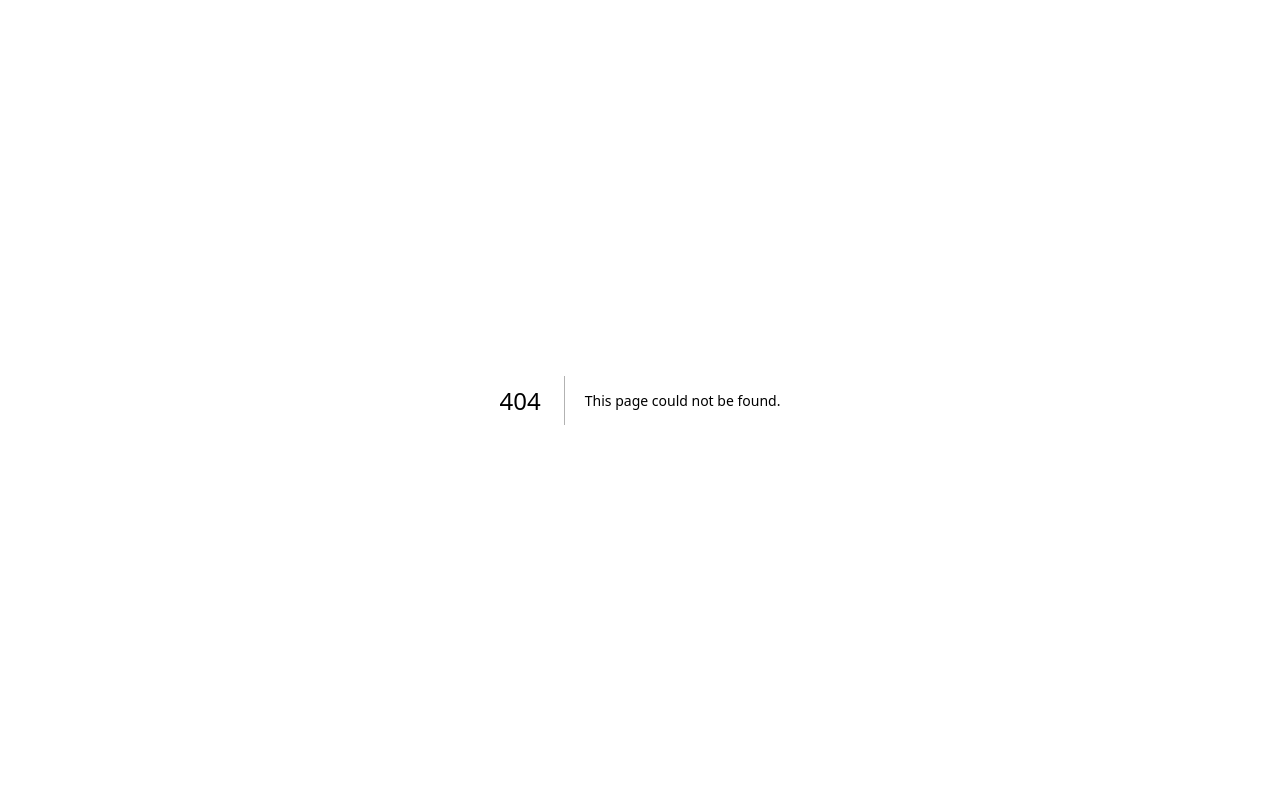
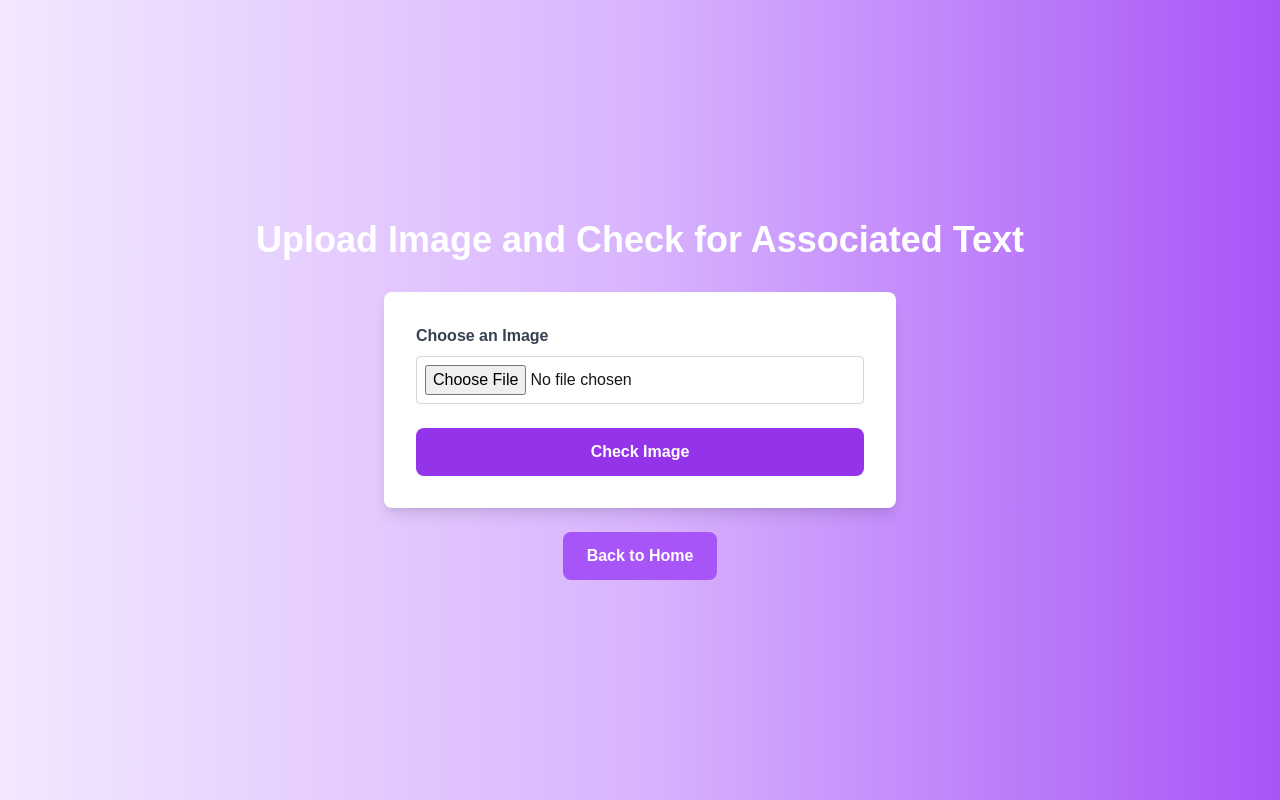
Before and after one commit to sandhyanimbark/mymagician, a Next.js app: page /check-image in a window 1280 px wide. Before the commit this address had no page. Built offline with nearby package versions, Linux system fonts and the light colour scheme; no server answers.

Commit message:
finally completed the project for soham

```diff
--- /dev/null
+++ b/app/check-image/page.js
@@ -0,0 +1,135 @@
+'use client';
+import { useState, useRef } from 'react';
+import { useRouter } from 'next/navigation';  // Import the useRouter hook for navigation
+import { supabase } from '../../lib/supabaseClient';  // Ensure the path to your Supabase client is correct
+import { TrashIcon } from '@heroicons/react/24/outline';  // For the dustbin icon
+import toast, { Toaster } from 'react-hot-toast';  // For toast notifications
+
+export default function CheckImagePage() {
+  const [imageFile, setImageFile] = useState(null);  // State to store the selected image file
+  const [associatedText, setAssociatedText] = useState('');  // Associated text state
+  const [loading, setLoading] = useState(false);  // Loading state
+  const fileInputRef = useRef(null);  // Ref for the file input field
+  const router = useRouter();  // Initialize the useRouter hook
+
+  // Handle image upload and check for duplicates
+  const handleImageCheck = async (e) => {
+    e.preventDefault();
+    setLoading(true);
+    setAssociatedText('');
+
+    // Check if an image is selected
+    if (!imageFile) {
+      toast.error('Please upload an image to check.');
+      setLoading(false);
+      return;
+    }
+
+    // Get file name for lookup
+    const fileName = imageFile.name;
+
+    // Check for the same image in the database
+    const { data: imageData, error: imageError } = await supabase
+      .from('image_text_pairs')  // Replace with your table name
+      .select('text_content')
+      .like('image_url', `%${fileName}%`);
+
+    if (imageError) {
+      console.error('Error checking image:', imageError);
+      toast.error('An error occurred while checking the image.');
+      setLoading(false);
+      return;
+    }
+
+    // If the image is found, display the associated text
+    if (imageData && imageData.length > 0) {
+      setAssociatedText(imageData[0].text_content);
+      toast.success('Associated text found!');
+    } else {
+      toast.error('No associated text found for this image.');
+    }
+
+    setLoading(false);
+  };
+
+  // Handle file input change
+  const handleFileChange = (e) => {
+    setImageFile(e.target.files[0]);
+  };
+
+  // Remove the selected file
+  const handleRemoveFile = () => {
+    setImageFile(null);  // Clear the file from state
+    if (fileInputRef.current) {
+      fileInputRef.current.value = '';  // Clear the file input field
+    }
+    setAssociatedText('');  // Clear associated text
+    toast.success('Image removed successfully.');
+  };
+
+  return (
+    <div className="flex flex-col items-center justify-center min-h-screen bg-gradient-to-r from-purple-100 via-purple-300 to-purple-500 p-4">
+      <Toaster position="top-right" reverseOrder={false} /> {/* For toast notifications */}
+
+      <h1 className="text-4xl font-extrabold text-white mb-8">
+        Upload Image and Check for Associated Text
+      </h1>
+      <form
+        onSubmit={handleImageCheck}
+        className="bg-white p-8 rounded-lg shadow-lg space-y-6 w-full max-w-lg"
+      >
+        <div className="flex flex-col">
+          <label className="text-gray-700 font-semibold mb-2">
+            Choose an Image
+          </label>
+          <input
+            type="file"
+            accept="image/*"
+            onChange={handleFileChange}
+            ref={fileInputRef}  // Attach the ref to the file input
+            className="border border-gray-300 p-2 rounded focus:outline-none focus:ring-2 focus:ring-purple-500"
+          />
+
+          {/* Show the selected file name and a remove button */}
+          {imageFile && (
+            <div className="flex items-center justify-between mt-2">
+              <p className="text-gray-700">{imageFile.name}</p>
+              <button
+                type="button"
+                onClick={handleRemoveFile}
+                className="text-red-600 font-semibold hover:underline flex items-center"
+              >
+                <TrashIcon className="h-6 w-6 text-red-600 hover:text-red-800" />
+              </button>
+            </div>
+          )}
+        </div>
+
+        <button
+          type="submit"
+          className={`w-full bg-purple-600 text-white py-3 px-4 rounded-lg font-semibold transition duration-300 ease-in-out transform hover:scale-105 hover:bg-purple-700 ${loading ? 'opacity-50 cursor-not-allowed' : ''}`}
+          disabled={loading}
+        >
+          {loading ? 'Checking...' : 'Check Image'}
+        </button>
+      </form>
+
+      {/* Display the associated text */}
+      {associatedText && (
+        <div className="mt-4">
+          <p className="text-green-600 font-semibold">
+            Associated Text: {associatedText}
+          </p>
+        </div>
+      )}
+
+      {/* Back Button Below Form */}
+      <button
+        className="mt-6 bg-purple-500 text-white px-6 py-3 rounded-lg font-semibold hover:bg-purple-600 transition duration-300 ease-in-out"
+        onClick={() => router.push('/')}  // Redirect to the homepage
+      >
+        Back to Home
+      </button>
+    </div>
+  );
+}
--- a/app/image-from-text/page.js
+++ b/app/image-from-text/page.js
@@ -1,21 +1,23 @@
 'use client';
 import { useState } from 'react';
+import { useRouter } from 'next/navigation';  // Import the useRouter hook from Next.js
 import { supabase } from '../../lib/supabaseClient';  // Ensure the path to your Supabase client is correct
+import toast, { Toaster } from 'react-hot-toast';  // Importing react-hot-toast
 
 export default function ImageFromText() {
   const [text, setText] = useState('');  // State to store user input
   const [imageUrl, setImageUrl] = useState(null);  // State to store fetched image URL
   const [loading, setLoading] = useState(false);  // Loading state
-  const [errorMessage, setErrorMessage] = useState('');  // State to store error message
   const [isButtonDisabled, setIsButtonDisabled] = useState(true);  // State to control button
+
+  const router = useRouter();  // Initialize the useRouter hook for navigation
 
   const handleSubmit = async (e) => {
     e.preventDefault();
-    setErrorMessage('');  // Reset error message
 
     // Check if the input is empty
     if (text.trim() === '') {
-      setErrorMessage('Try to enter the text');
+      toast.error('Try to enter the text');
       return;
     }
 
@@ -31,7 +33,7 @@ export default function ImageFromText() {
     if (error) {
       console.error('Error fetching image:', error);
       setLoading(false);  // Stop loading on error
-      setErrorMessage("We don't have such images mapped with the text that you entered.");
+      toast.error("We don't have such images mapped with the text that you entered.");
     } else {
       let correctedImageUrl = data?.image_url || '';
       if (correctedImageUrl.includes('/public/public/')) {
@@ -40,9 +42,10 @@ export default function ImageFromText() {
 
       if (correctedImageUrl) {
         setImageUrl(correctedImageUrl);
+        toast.success('Image found!');
       } else {
         setImageUrl('No image found for this text');
-        setErrorMessage("We don't have such images mapped with the text that you entered.");
+        toast.error("We don't have such images mapped with the text that you entered.");
       }
 
       setLoading(false);  // Stop loading once done
@@ -64,6 +67,8 @@ export default function ImageFromText() {
 
   return (
     <div className="flex flex-col items-center justify-center min-h-screen bg-gradient-to-r from-purple-100 via-purple-300 to-purple-500 p-4">
+      <Toaster position="top-right" reverseOrder={false} />  {/* Toast notification container */}
+
       <h1 className="text-4xl font-extrabold text-white mb-8">
         Find Image by Text
       </h1>
@@ -93,13 +98,8 @@ export default function ImageFromText() {
         </button>
       </form>
 
-      {/* Error Message */}
-      {errorMessage && (
-        <p className="mt-4 text-red-600">{errorMessage}</p>
-      )}
-
       {/* Display Image if result is found */}
-      {imageUrl && !errorMessage && (
+      {imageUrl && !loading && (
         <div className="mt-6">
           {imageUrl === 'No image found for this text' ? (
             <p className="text-red-600 text-lg">{imageUrl}</p>
@@ -108,6 +108,14 @@ export default function ImageFromText() {
           )}
         </div>
       )}
+
+      {/* Back Button Below Form */}
+      <button
+        className="mt-6 bg-purple-500 text-white px-6 py-3 rounded-lg font-semibold hover:bg-purple-600 transition duration-300 ease-in-out"
+        onClick={() => router.push('/')}  // Redirect to the homepage
+      >
+        Back to Home
+      </button>
     </div>
   );
 }
--- a/app/page.js
+++ b/app/page.js
@@ -1,7 +1,46 @@
+import Link from 'next/link';
+
 export default function Home() {
   return (
-    <div className="flex items-center justify-center h-screen bg-gray-100">
-      <h1 className="text-4xl font-bold">Welcome to the Image-Text App!</h1>
+    <div className="flex flex-col items-center justify-center min-h-screen bg-gradient-to-r from-purple-100 via-purple-200 to-purple-300 p-6">
+      {/* Main Heading */}
+      <h1 className="text-5xl font-extrabold mb-12 text-center text-purple-700">
+        Welcome to the Image-Text App!
+      </h1>
+
+      {/* Grid Layout for Options */}
+      <div className="grid grid-cols-1 md:grid-cols-3 gap-8 max-w-6xl w-full">
+
+        {/* Option 1: Add Image and Text */}
+        <Link href="/text-from-image">
+          <div className="bg-white p-8 rounded-xl shadow-lg hover:shadow-2xl transition-all duration-300 ease-in-out transform hover:scale-105 cursor-pointer text-center">
+            <h2 className="text-2xl font-semibold text-purple-600 mb-4">
+              Add Image and Associated Text
+            </h2>
+            <p className="text-gray-700">Upload an image and associate it with text.</p>
+          </div>
+        </Link>
+
+        {/* Option 2: Check Image by Searching Text */}
+        <Link href="/image-from-text">
+          <div className="bg-white p-8 rounded-xl shadow-lg hover:shadow-2xl transition-all duration-300 ease-in-out transform hover:scale-105 cursor-pointer text-center">
+            <h2 className="text-2xl font-semibold text-purple-600 mb-4">
+              Check Image by Searching Text
+            </h2>
+            <p className="text-gray-700">Find an image by searching for the associated text.</p>
+          </div>
+        </Link>
+
+        {/* Option 3: Check Associated Text by Uploading Image */}
+        <Link href="/check-image">
+          <div className="bg-white p-8 rounded-xl shadow-lg hover:shadow-2xl transition-all duration-300 ease-in-out transform hover:scale-105 cursor-pointer text-center">
+            <h2 className="text-2xl font-semibold text-purple-600 mb-4">
+              Check Associated Text by Uploading Image
+            </h2>
+            <p className="text-gray-700">Upload an image and find its associated text.</p>
+          </div>
+        </Link>
+      </div>
     </div>
-  )
+  );
 }
--- a/app/text-from-image/page.js
+++ b/app/text-from-image/page.js
@@ -1,26 +1,26 @@
 'use client';
 import { useState, useRef } from 'react';
+import { useRouter } from 'next/navigation';  // Import the useRouter hook from Next.js
 import { supabase } from '../../lib/supabaseClient';  // Ensure the path to your Supabase client is correct
+import { TrashIcon } from '@heroicons/react/24/outline';  // Heroicons for the dustbin icon
+import toast, { Toaster } from 'react-hot-toast';  // For toast notifications
 
 export default function UploadImage() {
   const [imageFile, setImageFile] = useState(null);  // State to store the selected image file
   const [text, setText] = useState('');  // State to store associated text
   const [loading, setLoading] = useState(false);  // Loading state
-  const [successMessage, setSuccessMessage] = useState('');  // Success message
-  const [errorMessage, setErrorMessage] = useState('');  // Error message
+  const fileInputRef = useRef(null);  // Ref for the file input field
 
-  const fileInputRef = useRef(null);  // Ref for the file input field
+  const router = useRouter();  // Initialize the useRouter hook
 
   // Handle image upload
   const handleImageUpload = async (e) => {
     e.preventDefault();
     setLoading(true);  // Start loading
-    setSuccessMessage('');
-    setErrorMessage('');
 
     // Check if both the image and text are provided
     if (!imageFile || text.trim() === '') {
-      setErrorMessage('Please provide both an image and associated text.');
+      toast.error('Please provide both an image and associated text.');
       setLoading(false);
       return;
     }
@@ -30,7 +30,7 @@ export default function UploadImage() {
     const duplicateCheck = await checkForDuplicates(fileName, text.trim());
 
     if (duplicateCheck) {
-      setErrorMessage(duplicateCheck);  // Display duplicate error message
+      toast.error(duplicateCheck);  // Display duplicate error message
       setLoading(false);
       return;
     }
@@ -43,7 +43,7 @@ export default function UploadImage() {
 
     if (uploadError) {
       console.error('Error uploading image:', uploadError);
-      setErrorMessage('Failed to upload image. Please try again.');
+      toast.error('Failed to upload image. Please try again.');
       setLoading(false);
       return;
     }
@@ -58,12 +58,12 @@ export default function UploadImage() {
 
     if (insertError) {
       console.error('Error inserting data:', insertError);
-      setErrorMessage('Failed to save image and text. Please try again.');
+      toast.error('Failed to save image and text. Please try again.');
       setLoading(false);
       return;
     }
 
-    setSuccessMessage('Image and text uploaded successfully!');
+    toast.success('Image and text uploaded successfully!');
     setImageFile(null);  // Clear the file input after successful upload
     setText('');  // Clear the text input
     setLoading(false);  // Stop loading
@@ -76,7 +76,7 @@ export default function UploadImage() {
   const checkForDuplicates = async (fileName, textContent) => {
     try {
       // Check for duplicate image in the database
-      const { data: imageData, error: imageError } = await supabase
+      const { data: imageData } = await supabase
         .from('image_text_pairs')
         .select('image_url')
         .like('image_url', `%${fileName}%`);
@@ -86,7 +86,7 @@ export default function UploadImage() {
       }
 
       // Check for duplicate text in the database
-      const { data: textData, error: textError } = await supabase
+      const { data: textData } = await supabase
         .from('image_text_pairs')
         .select('text_content')
         .eq('text_content', textContent);
@@ -113,12 +113,13 @@ export default function UploadImage() {
     if (fileInputRef.current) {
       fileInputRef.current.value = '';  // Clear the file input field
     }
-    setSuccessMessage('');  // Clear any previous success message
-    setErrorMessage('');  // Clear any previous error message
+    toast.success('Image removed successfully.');
   };
 
   return (
     <div className="flex flex-col items-center justify-center min-h-screen bg-gradient-to-r from-purple-100 via-purple-300 to-purple-500 p-4">
+      <Toaster position="top-right" reverseOrder={false} />  {/* Toast notifications */}
+
       <h1 className="text-4xl font-extrabold text-white mb-8">
         Upload Image and Associate Text
       </h1>
@@ -145,9 +146,9 @@ export default function UploadImage() {
               <button
                 type="button"
                 onClick={handleRemoveFile}
-                className="text-red-600 font-semibold hover:underline"
+                className="text-red-600 font-semibold hover:underline flex items-center"
               >
-                Remove
+                <TrashIcon className="h-6 w-6 text-red-600 hover:text-red-800" />
               </button>
             </div>
           )}
@@ -175,13 +176,13 @@ export default function UploadImage() {
         </button>
       </form>
 
-      {/* Success or error messages */}
-      {successMessage && (
-        <p className="mt-4 text-green-600">{successMessage}</p>
-      )}
-      {errorMessage && (
-        <p className="mt-4 text-red-600">{errorMessage}</p>
-      )}
+      {/* Back Button Below Form */}
+      <button
+        className="mt-6 bg-purple-500 text-white px-6 py-3 rounded-lg font-semibold hover:bg-purple-600 transition duration-300 ease-in-out"
+        onClick={() => router.push('/')}  // Redirect to the homepage
+      >
+        Back to Home
+      </button>
     </div>
   );
 }
--- a/package.json
+++ b/package.json
@@ -9,10 +9,12 @@
     "lint": "next lint"
   },
   "dependencies": {
+    "@heroicons/react": "^2.1.5",
     "@supabase/supabase-js": "^2.45.4",
     "next": "14.2.14",
     "react": "^18",
-    "react-dom": "^18"
+    "react-dom": "^18",
+    "react-hot-toast": "^2.4.1"
   },
   "devDependencies": {
     "eslint": "^8",
```
Also changed, not shown: 1 other file (tests, documents, lock files or other folders).
